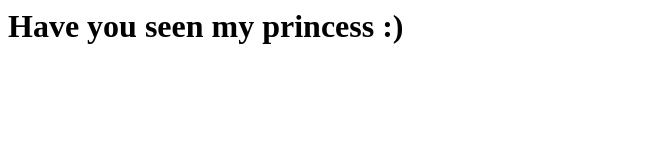
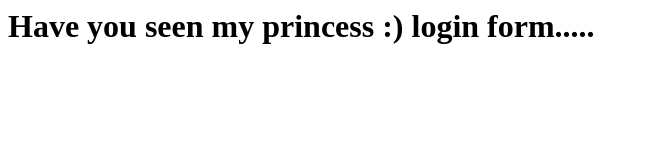
Before and after one commit to tusharsf/myapps, a plain HTML site: page index.html in a window 1280 px wide. Shown: the whole page, without its empty margins (0-648 px from the left). Drawn offline with Linux system fonts and the light colour scheme.

Commit message:
login form

```diff
--- a/index.html
+++ b/index.html
@@ -5,6 +5,8 @@
 <body>
 <h1>
 Have you seen my princess :)
+
+login form.....
 </h1>
 </body>
 
```
Also changed, not shown: dir1/app1.js (added), login.html (added), 1 other file.
